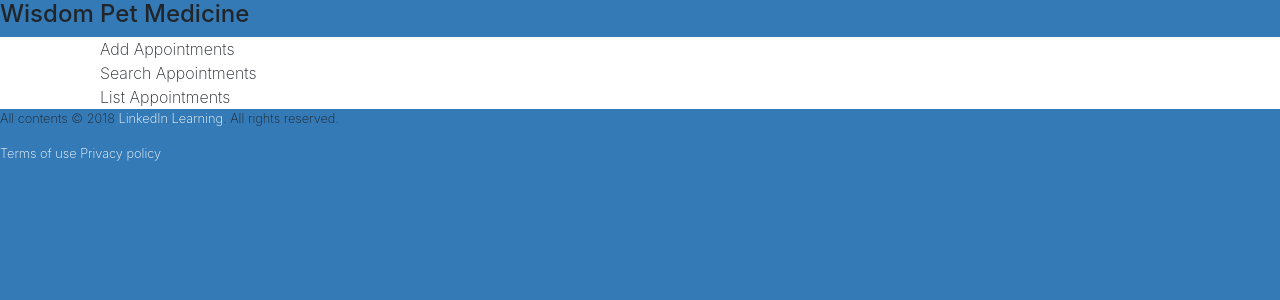
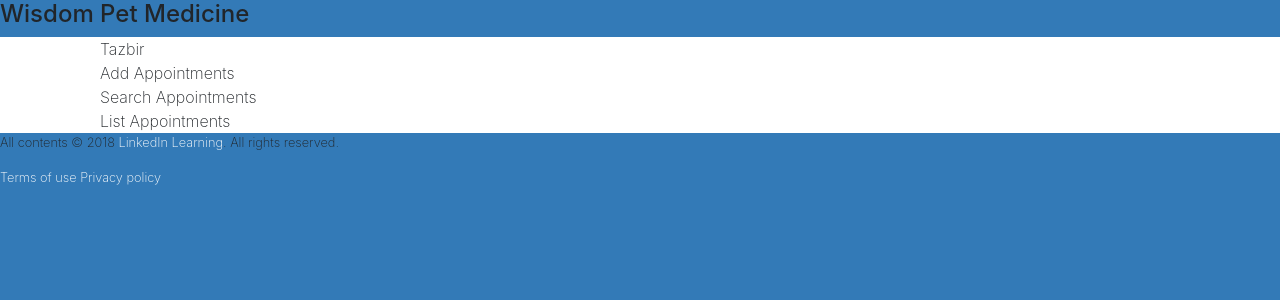
Before and after one commit to tazbir/react-app-demo, a React (Create React App) app: page / in a window 1280 px wide. Shown: the top 300 px of the page. Built offline with nearby package versions, Linux system fonts and the light colour scheme.

Commit message:
state is introduced

```diff
--- a/src/components/App.js
+++ b/src/components/App.js
@@ -7,6 +7,13 @@ import ListAppointments from './ListAppointments'
 
 
 class App extends Component {
+  constructor(){
+    super();
+    this.state= {
+      myName:"Tazbir"
+    }
+  }
+
   render(){
     return(
         <main className="page bg-white" id="petratings">
@@ -14,6 +21,7 @@ class App extends Component {
               <div className="row">
                 <div className="col-md-12 bg-white">
                   <div className="container">
+                    {this.state.myName}
                     <AddAppointments/>
                     <SearchAppointments/>
                     <ListAppointments/>
```
